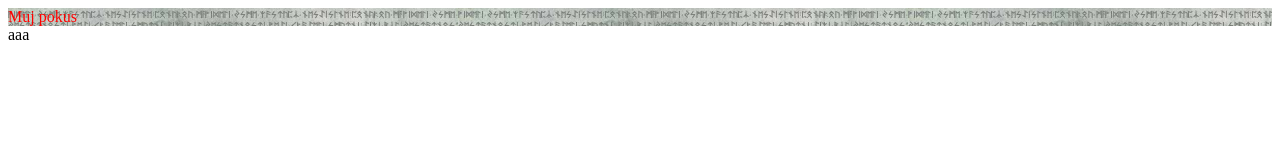
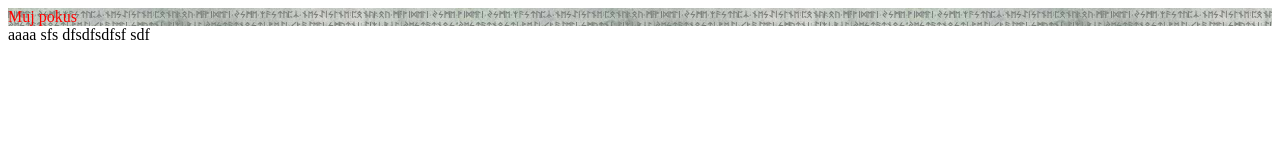
Before and after one commit to ArcanisCz/my-web, a Gatsby site: page / in a window 1280 px wide. Built offline with nearby package versions, Linux system fonts and the light colour scheme; Gatsby itself is replaced by a stand-in of ours.

Commit message:
pokus deploy

```diff
--- a/src/pages/index.js
+++ b/src/pages/index.js
@@ -4,7 +4,7 @@ import {MainLayout} from "../components"
 
 const IndexPage = () => (
     <MainLayout>
-        aaa
+        aaaa sfs dfsdfsdfsf sdf
     </MainLayout>
 );
 
```
